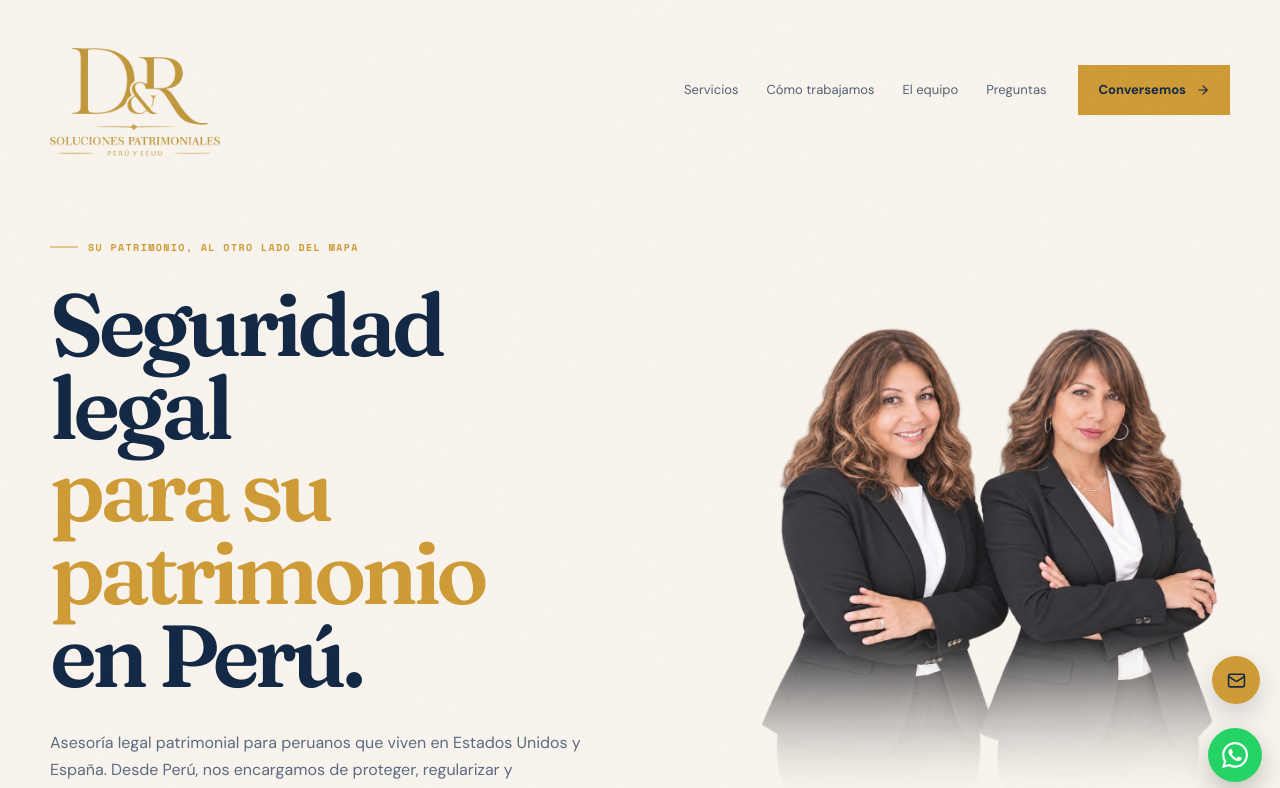
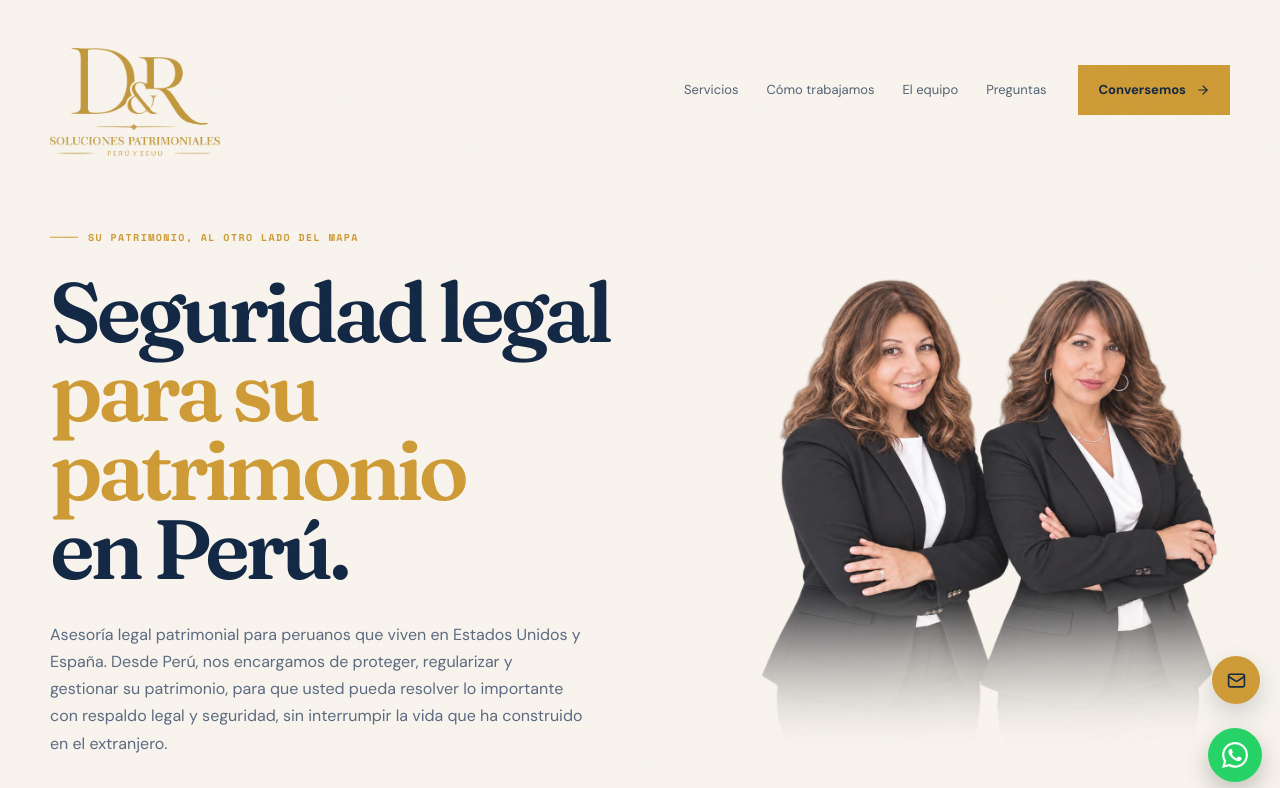
Before and after one commit to elektrorate/diaz-romero-landing, a React (Vite) app: page / in a window 1280 px wide. Shown: the top 788 px of the page. Built offline with nearby package versions, Linux system fonts and the light colour scheme.

Commit message:
Reducir 5% el tamano del titular del hero

```diff
--- a/src/App.tsx
+++ b/src/App.tsx
@@ -192,7 +192,7 @@ function App() {
           <div className="container-wide hero-grid min-h-[720px] py-20 lg:min-h-[800px]">
             <div className="reveal translate-y-[10%]">
               <span className="eyebrow">Su patrimonio, al otro lado del mapa</span>
-              <h1 className="mt-7 max-w-[670px] font-display text-[clamp(49px,7vw,88px)] font-semibold leading-[.94] tracking-[-.055em] text-[hsl(var(--primary))]">
+              <h1 className="mt-7 max-w-[670px] font-display text-[clamp(46px,6.6vw,84px)] font-semibold leading-[.94] tracking-[-.055em] text-[hsl(var(--primary))]">
                 Seguridad legal<br /><em className="text-[hsl(var(--accent))] not-italic">para su patrimonio</em><br />en Perú.
               </h1>
               <p className="mt-8 max-w-[535px] text-[16px] leading-[1.7] text-[hsl(var(--muted-foreground))]">
```
